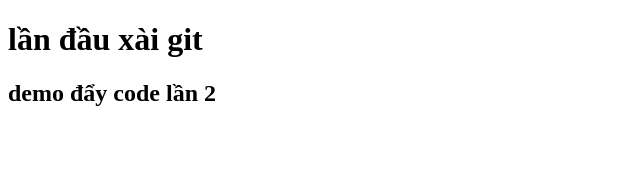
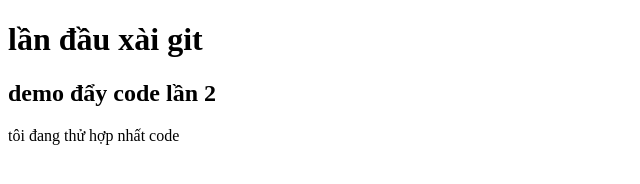
Before and after one commit to tuiducne/BCS09-DemoGit, a plain HTML site: page index.html in a window 1280 px wide. Shown: the whole page, without its empty margins (0-640 px from the left). Drawn offline with Linux system fonts and the light colour scheme.

Commit message:
thử merge code vào nhánh chính

```diff
--- a/index.html
+++ b/index.html
@@ -8,5 +8,6 @@
   <body>
     <h1>lần đầu xài git</h1>
     <h2>demo đẩy code lần 2</h2>
+    <p>tôi đang thử hợp nhất code</p>
   </body>
 </html>
```
Also changed, not shown: 1 other file.
